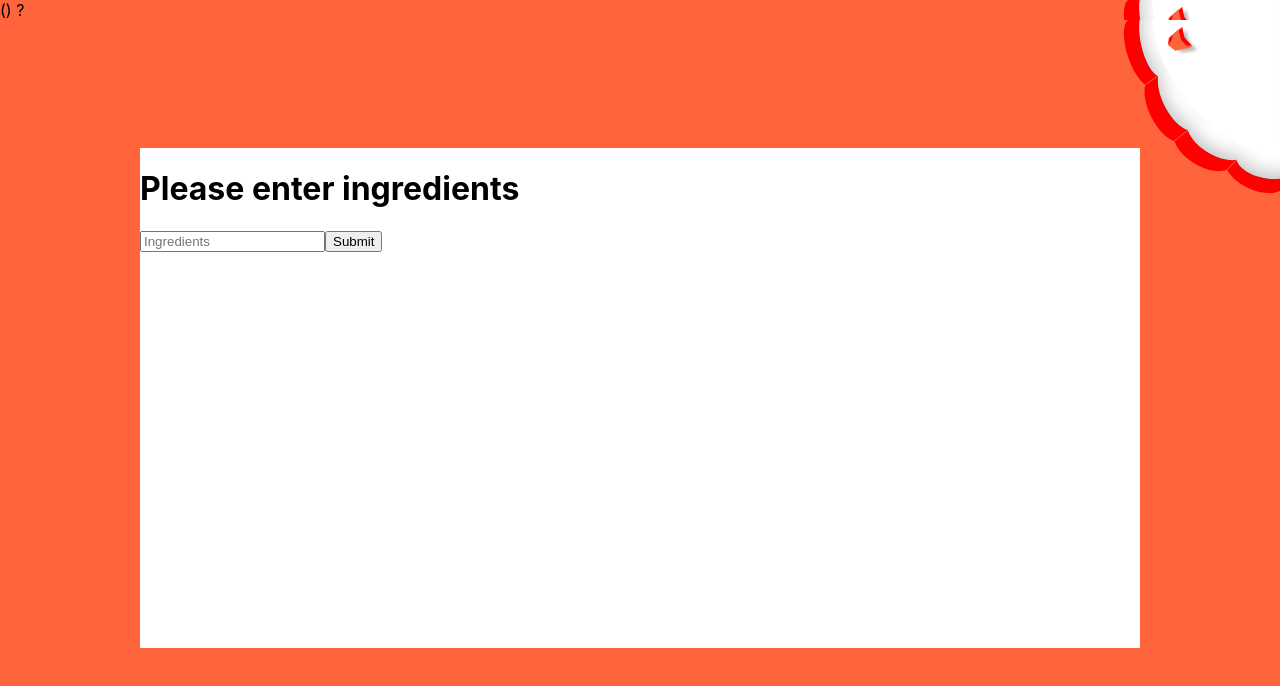
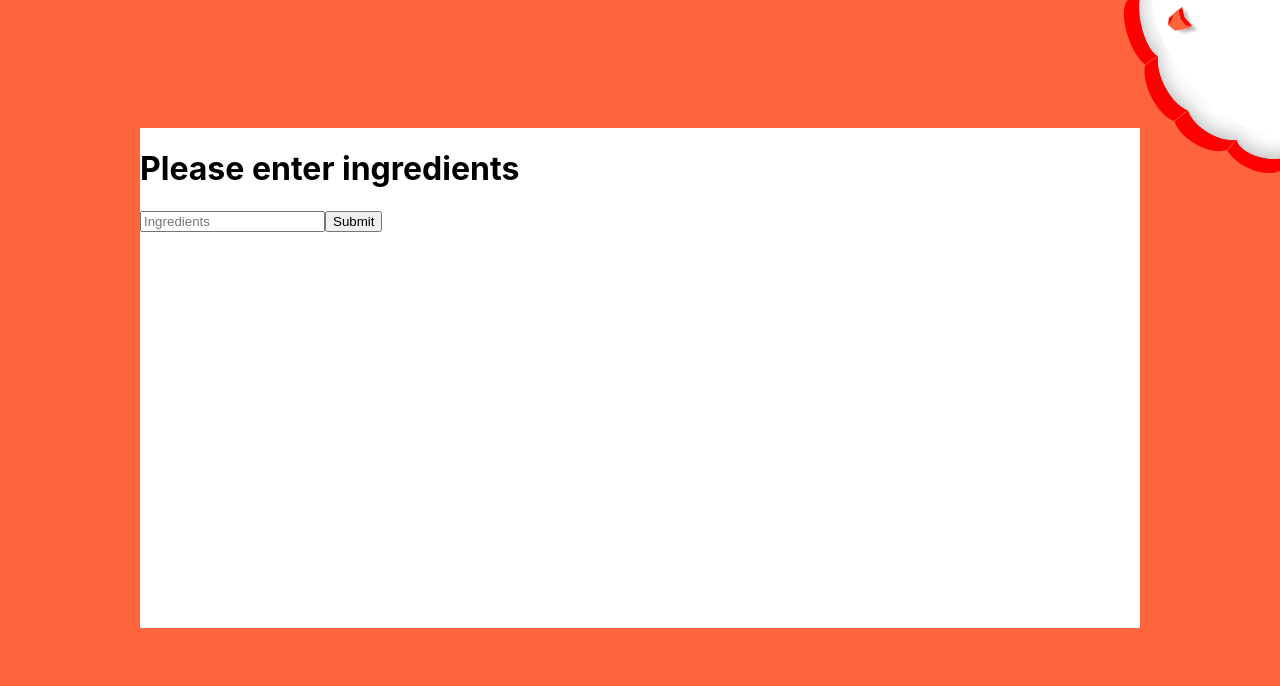
Before and after one commit to mohall42/React-Recipe, a React (Create React App) app: page / in a window 1280 px wide. Shown: the top 686 px of the page. Built offline with nearby package versions, Linux system fonts and the light colour scheme; no server answers.

Commit message:
Adding component transition

```diff
--- a/src/App.js
+++ b/src/App.js
@@ -1,5 +1,4 @@
 import React, {Component} from 'react'
-import {BrowserRouter as Router, Switch, Route} from 'react-router-dom'
 import styled from 'styled-components'
 import background from './images/Background.svg'
 import LandingPage from './components/LandingPage'
@@ -27,6 +26,17 @@ const Main = styled.div`
 
 `;
 
+function FormCheck(props){
+
+  const {submitted, updateFormState} = props.formSubmitted;
+
+  if(!submitted){
+    return <LandingPage updateFormState = {updateFormState} />
+  }
+
+  return <PickPage />
+}
+
 class App extends Component {
 
   constructor(props) {
@@ -35,23 +45,29 @@ class App extends Component {
     this.state = {
        formSubmitted: false
     }
+
+    this.updateFormState = this.updateFormState.bind(this);
   }
+
+  updateFormState(){
+
+    this.setState({
+      formSubmitted: true
+    })
+  }
+
 
   render(){
 
+    return(
+      <div>
 
 
-    return(
+      <FormCheck formSubmitted={this.state.formSubmitted} updateFormState={this.updateFormState} />
 
-      <Router>
-        <Main>
-          ({!this.state.formSubmitted}) ?  <LandingPage /> : <PickPage />;
+      </div>
 
-          <LandingPage />
 
-        </Main>
-
-      </Router>
     )
 
   }
--- a/src/components/LandingPage.js
+++ b/src/components/LandingPage.js
@@ -1,8 +1,6 @@
 import React, {Component}  from 'react'
-import {BrowserRouter as Router, Switch, Route} from 'react-router-dom'
 import styled from 'styled-components'
 import background from '../images/Background.svg'
-import PickPage from './PickPage'
 
 const Box = styled.div`
 
@@ -42,16 +40,17 @@ class LandingPage extends Component {
 
     }
 
-    handleSubmit(event){
+    handleSubmit = (event)=>{
 
+      event.preventDefault();
       this.setState({
         submitArray: this.state.ingredients.split(' ')
       })
 
       alert(this.state.submitArray)
 
+      this.props.updateFormState();
 
-      event.preventDefault();
 
     }
 
@@ -62,12 +61,8 @@ class LandingPage extends Component {
     }
 
 
+
   render(){
-
-
-
-
-
 
     return (
       <Main>
--- a/src/components/PickPage.js
+++ b/src/components/PickPage.js
@@ -50,7 +50,7 @@ export default class Picker extends Component {
 
     return (
       <div>
-
+        <h1>Pick Page</h1>
       </div>
     )
   }
```
